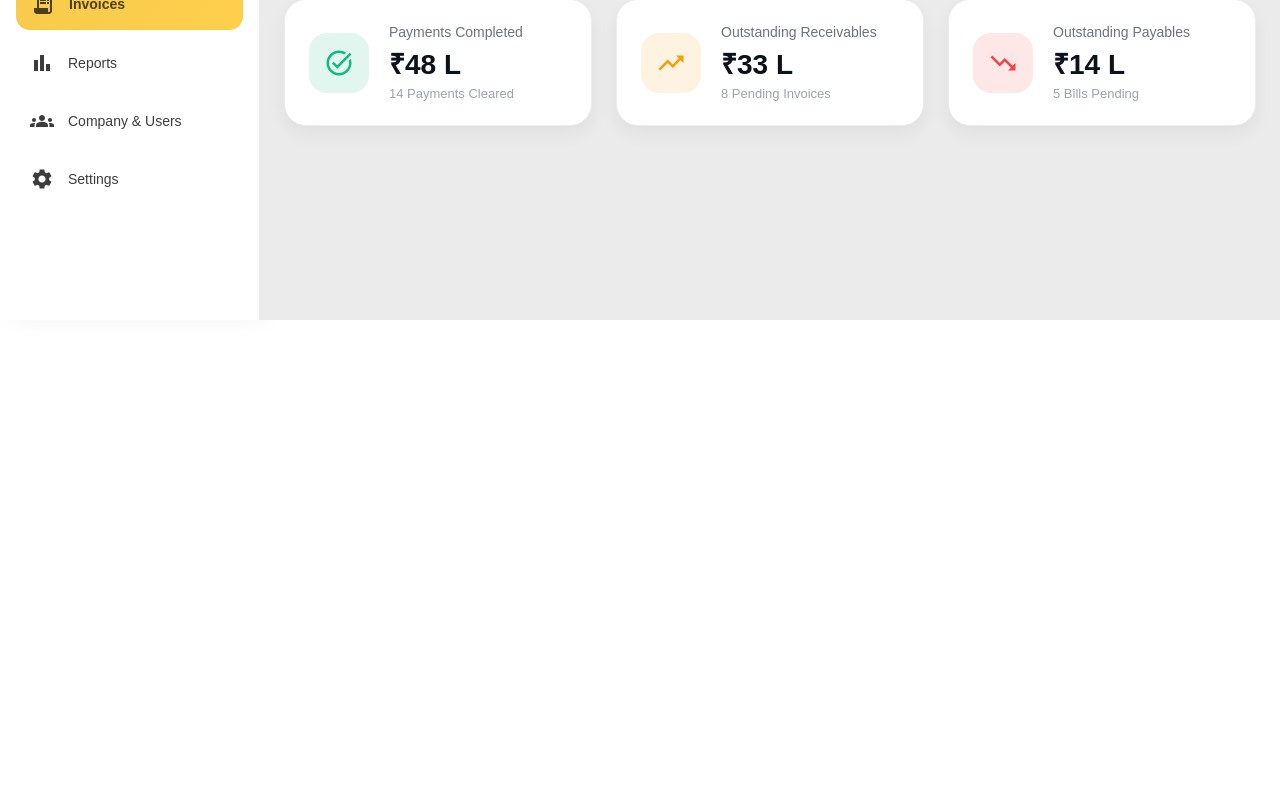
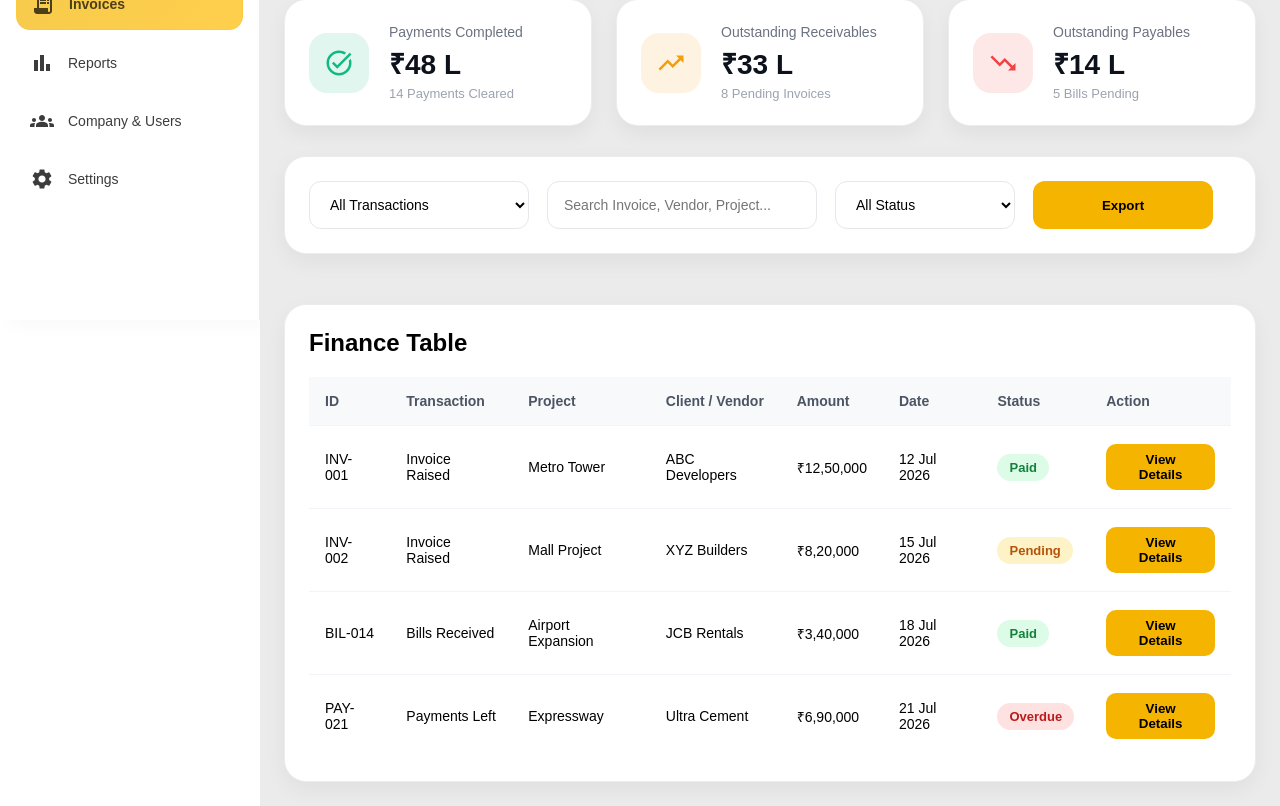
Before and after one commit to labhichauhanl/AB-Constructions, a React (Vite) app: page /invoices in a window 1280 px wide. Shown: the part 480-1286 px from the top of the page. Before the commit the page ends 800 px from the top, so only its background shows below. Built offline with nearby package versions, Linux system fonts and the light colour scheme; sample sign-in values are in the browser's storage.

Commit message:
basic design completed

```diff
--- a/src/pages/Invoices/Invoices.jsx
+++ b/src/pages/Invoices/Invoices.jsx
@@ -80,9 +80,76 @@ const financeSummary = [
   },
 ];
 
+const transactionTypes = [
+  "All Transactions",
+  "Invoices Raised",
+  "Invoice Receipts",
+  "Bills Received",
+  "Bill Receipts",
+  "Payments Completed",
+  "Payments Left",
+];
+
+const statusOptions = [
+  "All Status",
+  "Paid",
+  "Pending",
+  "Overdue",
+  "Processing",
+];
+
+const financeTransactions = [
+  {
+    id: "INV-001",
+    type: "Invoice Raised",
+    project: "Metro Tower",
+    party: "ABC Developers",
+    amount: "₹12,50,000",
+    date: "12 Jul 2026",
+    status: "Paid",
+    payment: "Bank Transfer",
+  },
+
+  {
+    id: "INV-002",
+    type: "Invoice Raised",
+    project: "Mall Project",
+    party: "XYZ Builders",
+    amount: "₹8,20,000",
+    date: "15 Jul 2026",
+    status: "Pending",
+    payment: "-",
+  },
+
+  {
+    id: "BIL-014",
+    type: "Bills Received",
+    project: "Airport Expansion",
+    party: "JCB Rentals",
+    amount: "₹3,40,000",
+    date: "18 Jul 2026",
+    status: "Paid",
+    payment: "UPI",
+  },
+
+  {
+    id: "PAY-021",
+    type: "Payments Left",
+    project: "Expressway",
+    party: "Ultra Cement",
+    amount: "₹6,90,000",
+    date: "21 Jul 2026",
+    status: "Overdue",
+    payment: "-",
+  },
+];
+
 function Invoices() {
 
   const [selectedType, setSelectedType] = useState("All");
+  const [transactionType, setTransactionType] = useState("All Transactions");
+  const [status, setStatus] = useState("All Status");
+  const [searchTerm, setSearchTerm] = useState("");
 
   return (
     <div className={styles.invoicesPage}>
@@ -138,23 +205,74 @@ function Invoices() {
       {/* Transaction Filter */}
       <section className={styles.filterSection}>
 
-      </section>
+    <select
+        value={transactionType}
+        onChange={(e)=>setTransactionType(e.target.value)}
+        className={styles.filterSelect}>
+        {transactionTypes.map(type=>(
+            <option key={type}>{type}</option>
+        ))}
+    </select>
+
+
+    <input
+        type="text"
+        placeholder="Search Invoice, Vendor, Project..."
+        value={searchTerm}
+        onChange={(e)=>setSearchTerm(e.target.value)}
+        className={styles.searchInput}/>
+
+
+    <select
+        value={status}
+        onChange={(e)=>setStatus(e.target.value)}
+        className={styles.filterSelect}>
+        {statusOptions.map(status=>(
+            <option key={status}>{status}</option>
+        ))}
+    </select>
+    <button className={styles.exportButton}>Export</button>
+
+</section>
 
       {/* Finance Table */}
       <section className={styles.tableSection}>
-
-      </section>
-
-      {/* Recent Activity */}
-      <section className={styles.activitySection}>
-
-      </section>
-
-      {/* Alerts */}
-      <section className={styles.alertSection}>
-
-      </section>
-
+        <h2>Finance Table</h2>
+    <table className={styles.financeTable}>
+        <thead>
+            <tr>
+                <th>ID</th>
+                <th>Transaction</th>
+                <th>Project</th>
+                <th>Client / Vendor</th>
+                <th>Amount</th>
+                <th>Date</th>
+                <th>Status</th>
+                <th>Action</th>
+            </tr>
+        </thead>
+        <tbody>
+            {financeTransactions.map((item) => (
+                <tr key={item.id}>
+                    <td>{item.id}</td>
+                    <td>{item.type}</td>
+                    <td>{item.project}</td>
+                    <td>{item.party}</td>
+                    <td>{item.amount}</td>
+                    <td>{item.date}</td>
+                    <td>
+                        <span className={`${styles.statusBadge} ${styles[item.status.toLowerCase()]}`}>
+                            {item.status}
+                        </span>
+                    </td>
+                    <td>
+                        <button className={styles.viewButton}>View Details</button>
+                    </td>
+                </tr>
+            ))}
+        </tbody>
+    </table>
+</section>
     </div>
   );
 }
--- a/src/pages/Invoices/Invoices.module.css
+++ b/src/pages/Invoices/Invoices.module.css
@@ -112,7 +112,6 @@
 }
 
 .kpiCard{
-
     display:flex;
     align-items:center;
     gap:20px;
@@ -169,3 +168,140 @@
     color:#9ca3af;
     margin:0;
 }
+
+.filterSection{
+    display:grid;
+    grid-template-columns:
+        220px
+        1fr
+        180px
+        180px
+        auto;
+    gap:18px;
+    align-items:center;
+    background:white;
+    padding:24px;
+    border-radius:22px;
+    border:1px solid #ececec;
+    box-shadow:
+        0 8px 22px rgba(15,23,42,.05);
+        margin-top: 30px  ;
+}
+
+.filterSelect,
+.searchInput,
+.dateInput{
+    height:48px;
+    border:1px solid #e5e7eb;
+    border-radius:12px;
+    padding:0 16px;
+    font-size:14px;
+    background:white;
+    outline:none;
+}
+
+.searchInput{
+    width:100%;
+}
+
+.filterSelect:focus,
+.searchInput:focus,
+.dateInput:focus{
+    border-color:var(--primary-color);
+}
+
+.exportButton{
+    height:48px;
+    border:none;
+    padding:0 22px;
+    background:var(--primary-color);
+    border-radius:12px;
+    cursor:pointer;
+    font-weight:600;
+    transition:.3s;
+}
+
+.exportButton:hover{
+    transform:translateY(-2px);
+}
+
+.tableSection{
+    background:white;
+    padding:24px;
+    border-radius:22px;
+    border:1px solid #ececec;
+    box-shadow:0 8px 22px rgba(15,23,42,.05);
+    overflow-x:auto;
+    margin-top: 50px;
+}
+
+.financeTable{
+    width:100%;
+    border-collapse:collapse;
+    margin-top: 20PX;
+}
+
+.financeTable th{
+    text-align:left;
+    padding:16px;
+    background:#f8f9fb;
+    font-size:14px;
+    font-weight:600;
+    color:#4b5563;
+}
+
+.financeTable td{
+    padding:18px 16px;
+    border-top:1px solid #f1f5f9;
+    font-size:14px;
+}
+
+.financeTable tbody tr{
+    transition:.2s;
+}
+
+.financeTable tbody tr:hover{
+        background:  rgba(255, 243, 184, 0.5);
+        cursor: pointer;
+}
+
+.statusBadge{
+    padding:6px 12px;
+    border-radius:999px;
+    font-size:13px;
+    font-weight:600;
+}
+
+.paid{
+    background:#dcfce7;
+    color:#15803d;
+}
+
+.pending{
+    background:#fef3c7;
+    color:#b45309;
+}
+
+.overdue{
+    background:#fee2e2;
+    color:#b91c1c;
+}
+
+.processing{
+    background:#dbeafe;
+    color:#1d4ed8;
+}
+
+.viewButton{
+    border:none;
+    background:var(--primary-color);
+    padding:8px 18px;
+    border-radius:10px;
+    cursor:pointer;
+    font-weight:600;
+    transition:.3s;
+}
+
+.viewButton:hover{
+    transform:translateY(-2px);
+}
```
